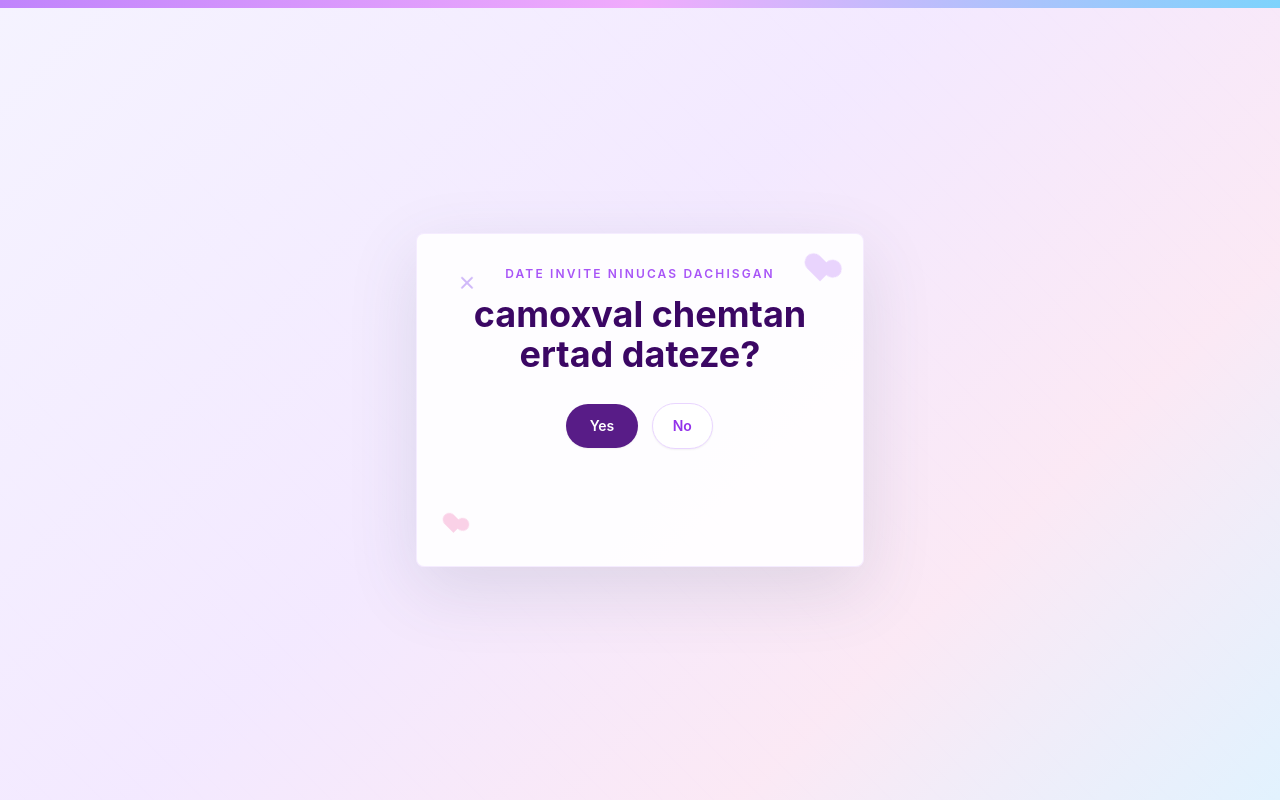
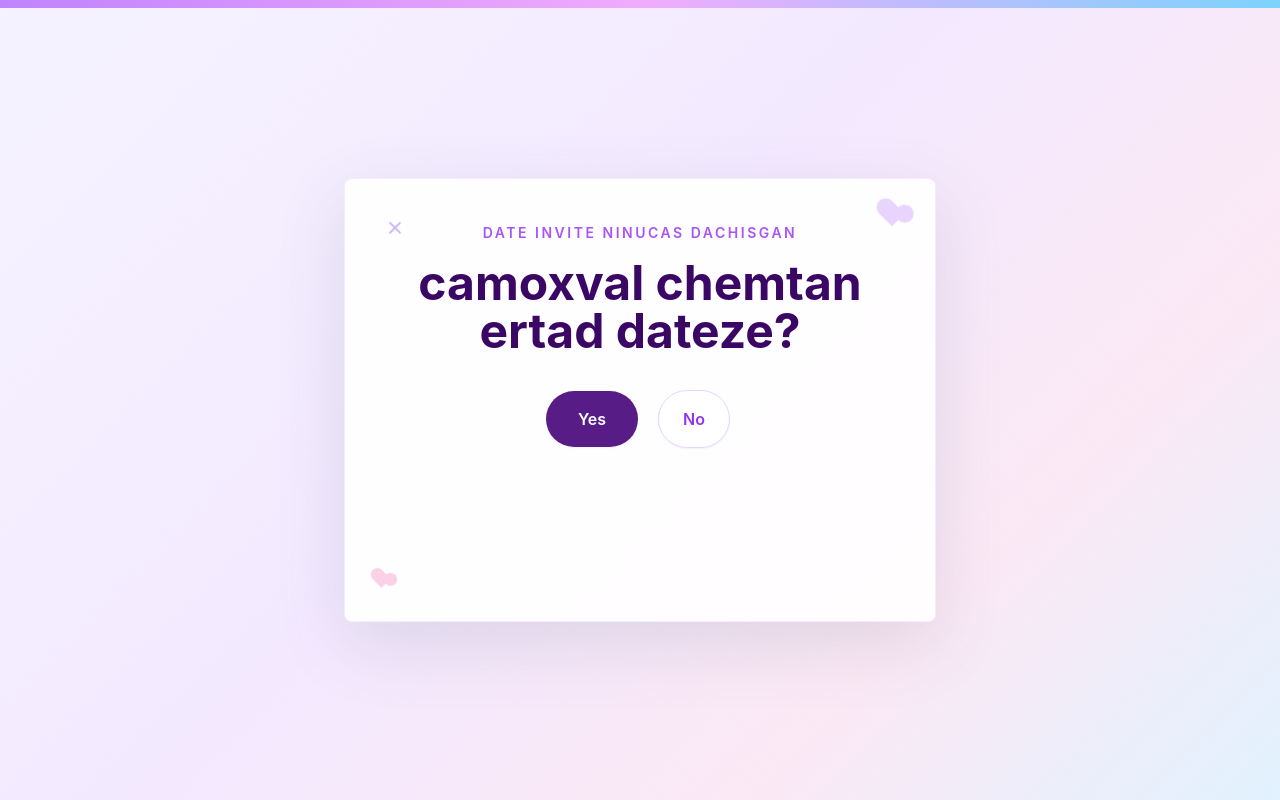
Before and after one commit to Dachi-Loseurashvili/Date, a Next.js app: page / in a window 1280 px wide. Built offline with nearby package versions, Linux system fonts and the light colour scheme.

Commit message:
runaway 'No' button

```diff
--- a/app/page.tsx
+++ b/app/page.tsx
@@ -28,7 +28,7 @@ export default function Home() {
   return (
     <main className="date-bg relative flex min-h-svh items-center justify-center overflow-x-hidden px-4 py-6 sm:px-6">
       <div className="pointer-events-none absolute inset-x-0 top-0 h-2 bg-gradient-to-r from-purple-400 via-fuchsia-300 to-sky-300" />
-      <section className="relative w-full max-w-md transition-all duration-300 ease-out">
+      <section className="relative w-full max-w-md transition-all duration-300 ease-out sm:max-w-[37rem]">
         {screen === "invitation" ? (
           <InvitationCard onAccept={() => setScreen("planner")} />
         ) : null}
--- a/components/InvitationCard.tsx
+++ b/components/InvitationCard.tsx
@@ -11,23 +11,23 @@ export function InvitationCard({ onAccept }: InvitationCardProps) {
   const [rejectionMessage, setRejectionMessage] = useState("");
 
   return (
-    <article className="relative overflow-hidden rounded-lg border border-purple-100/80 bg-white/90 px-6 py-7 text-center shadow-soft sm:px-8 sm:py-8">
+    <article className="relative min-h-[24rem] overflow-hidden rounded-lg border border-purple-100/80 bg-white/90 px-7 py-9 text-center shadow-soft sm:min-h-[27.75rem] sm:px-10 sm:py-11">
       <span aria-hidden className="decor-heart decor-heart-one" />
       <span aria-hidden className="decor-heart decor-heart-two" />
       <span aria-hidden className="decor-sparkle decor-sparkle-one" />
 
       <div className="relative">
-        <p className="mb-3 text-xs font-semibold uppercase tracking-[0.18em] text-purple-500">
+        <p className="mb-4 text-xs font-semibold uppercase tracking-[0.18em] text-purple-500 sm:text-sm">
           date invite ninucas dachisgan
         </p>
-        <h1 className="text-balance text-3xl font-bold leading-tight text-purple-950 sm:text-4xl">
+        <h1 className="text-balance text-4xl font-bold leading-tight text-purple-950 sm:text-5xl">
           camoxval chemtan ertad dateze?
         </h1>
 
 
-        <div className="mt-7 flex min-h-12 items-center justify-center gap-3">
+        <div className="mt-9 flex min-h-14 items-center justify-center gap-4">
           <button
-            className="rounded-full bg-purple-900 px-6 py-3 text-sm font-semibold text-white shadow-sm transition duration-150 ease-out hover:-translate-y-0.5 hover:bg-purple-800 focus-visible:outline focus-visible:outline-2 focus-visible:outline-offset-2 focus-visible:outline-purple-900 active:translate-y-0"
+            className="rounded-full bg-purple-900 px-8 py-4 text-base font-semibold text-white shadow-sm transition duration-150 ease-out hover:-translate-y-0.5 hover:bg-purple-800 focus-visible:outline focus-visible:outline-2 focus-visible:outline-offset-2 focus-visible:outline-purple-900 active:translate-y-0"
             onClick={onAccept}
             type="button"
           >
@@ -39,7 +39,7 @@ export function InvitationCard({ onAccept }: InvitationCardProps) {
 
         <p
           aria-live="polite"
-          className="mx-auto mt-5 min-h-16 max-w-sm text-base font-bold leading-6 text-purple-700 sm:text-lg"
+          className="mx-auto mt-6 min-h-20 max-w-md text-lg font-bold leading-7 text-purple-700 sm:text-xl"
         >
           {rejectionMessage}
         </p>
--- a/components/RunawayButton.tsx
+++ b/components/RunawayButton.tsx
@@ -9,6 +9,7 @@ const REJECTION_MESSAGES = [
   "eg ghilaki ar mushaobs meore scade",
   "ar mushaobstqo eg ghilaki",
   "meore ghilaki scade aba",
+  "Yes roa magas unda daachiro"
 ] as const;
 
 type Position = {
@@ -107,6 +108,14 @@ export function RunawayButton({ onRejectedAttempt }: RunawayButtonProps) {
     rejectAndMove();
   }
 
+  function handlePointerEnter(event: PointerEvent<HTMLButtonElement>) {
+    if (event.pointerType !== "mouse") {
+      return;
+    }
+
+    rejectAndMove();
+  }
+
   function handleClick(event: MouseEvent<HTMLButtonElement>) {
     event.preventDefault();
 
@@ -127,14 +136,15 @@ export function RunawayButton({ onRejectedAttempt }: RunawayButtonProps) {
   }
 
   return (
-    <span className="inline-flex h-12 w-16 items-center justify-center">
+    <span className="inline-flex h-14 w-20 items-center justify-center">
       <button
         ref={buttonRef}
         aria-label="No, but this button refuses to cooperate"
-        className="z-50 rounded-full border border-purple-200 bg-white px-5 py-3 text-sm font-semibold text-purple-600 shadow-sm transition-[background-color,border-color,box-shadow,left,top] duration-150 ease-out hover:border-purple-300 hover:bg-purple-50 focus-visible:outline focus-visible:outline-2 focus-visible:outline-offset-2 focus-visible:outline-purple-500 active:scale-95"
+        className="z-50 rounded-full border border-purple-200 bg-white px-6 py-4 text-base font-semibold text-purple-600 shadow-sm transition-[background-color,border-color,box-shadow,left,top] duration-150 ease-out hover:border-purple-300 hover:bg-purple-50 focus-visible:outline focus-visible:outline-2 focus-visible:outline-offset-2 focus-visible:outline-purple-500 active:scale-95"
         onClick={handleClick}
         onKeyDown={handleKeyDown}
         onPointerDown={handlePointerDown}
+        onPointerEnter={handlePointerEnter}
         style={
           position
             ? {
```
